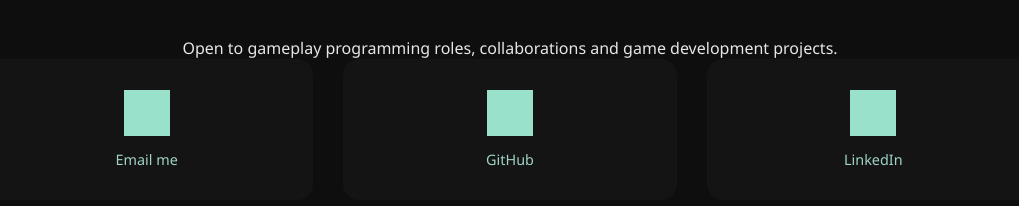
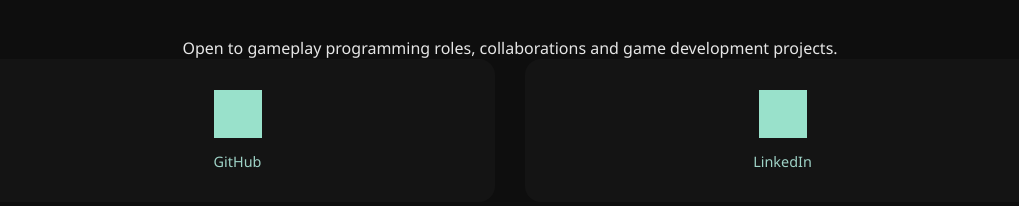
Before and after one commit to MIRKOXSDF/Portfolio, a plain HTML site: page index.html in a window 1280 px wide. Shown: the part 1980-2186 px from the top of the page, without its empty margins (130-1149 px from the left). Drawn offline with Linux system fonts and the light colour scheme; grey boxes are pictures that could not be loaded.

Commit message:
hghfghfg

```diff
--- a/index.html
+++ b/index.html
@@ -114,10 +114,7 @@
     </p>
 
     <div class="contact-grid">
-        <a href="mirko06660o@gmail.com" class="contact-card">
-            <img src="https://cdn.jsdelivr.net/gh/devicons/devicon/icons/google/google-original.svg">
-            <span>Email me</span>
-        </a>
+
 
         <a href="https://github.com/tuusuario" target="_blank" class="contact-card">
             <img src="https://cdn.jsdelivr.net/gh/devicons/devicon/icons/github/github-original.svg">
--- a/styles.css
+++ b/styles.css
@@ -231,3 +231,8 @@ body {
     font-size: 0.9rem;
     color: #9fd3c7;
 }
+.contact-card img
+{ width: 48px; height: 48px; filter: brightness(0) saturate(100%)
+    invert(78%)
+    sepia(22%) saturate(408%)
+     hue-rotate(110deg); }
```
